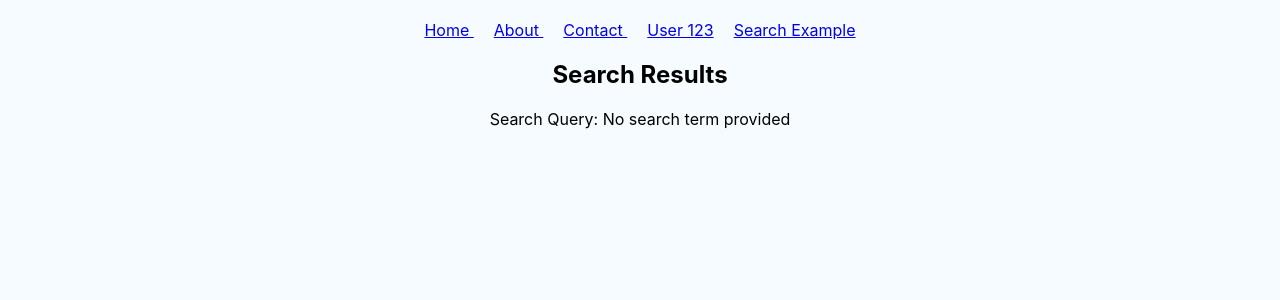
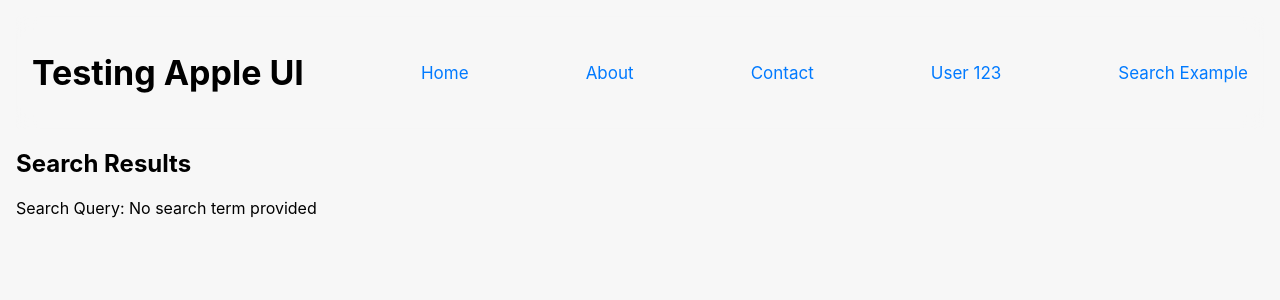
Before and after one commit to Rahulshahare/react-router-gh-pages, a React (Create React App) app: page /react-router-gh-pages/search in a window 1280 px wide. Shown: the top 300 px of the page. Built offline with nearby package versions, Linux system fonts and the light colour scheme.

Commit message:
Trying and testing apple UI

```diff
--- a/src/App.css
+++ /dev/null
@@ -1,38 +0,0 @@
-.App {
-  text-align: center;
-}
-
-.App-logo {
-  height: 40vmin;
-  pointer-events: none;
-}
-
-@media (prefers-reduced-motion: no-preference) {
-  .App-logo {
-    animation: App-logo-spin infinite 20s linear;
-  }
-}
-
-.App-header {
-  background-color: #282c34;
-  min-height: 100vh;
-  display: flex;
-  flex-direction: column;
-  align-items: center;
-  justify-content: center;
-  font-size: calc(10px + 2vmin);
-  color: white;
-}
-
-.App-link {
-  color: #61dafb;
-}
-
-@keyframes App-logo-spin {
-  from {
-    transform: rotate(0deg);
-  }
-  to {
-    transform: rotate(360deg);
-  }
-}
--- a/src/App.js
+++ b/src/App.js
@@ -7,17 +7,19 @@ import Contact from './components/Contact';
 import NotFound from './components/NotFound';
 import User from './components/User';
 import Search from './components/Search';
+import ServiceDetail from './components/ServiceDetail';
 
 function App() {
   return (
     <Router basename='/react-router-gh-pages'>
      {/* <Router> */}
-      <div style={{ textAlign: 'center' }}>
+      <div className='app'>
         <Navbar/>
         <Routes>
           <Route path="/" element={<Home />} />
           <Route path="/about" element={<About />} />
           <Route path="/contact" element={<Contact />} />
+          <Route path="/service/:id" element={<ServiceDetail/>} />
           <Route path="/user/:id" element={<User />} /> {/* Route with URL parameter */}
           <Route path="/search" element={<Search />} /> {/* Route for query parameters */}
           <Route path="*" element={<NotFound/>} />
--- a/src/components/Home.js
+++ b/src/components/Home.js
@@ -1,9 +1,24 @@
-import React from "react";
 
-function Home(){
-    return(
-        <h2>Welcome to HOME Page</h2>
-    )
+import NavBar from './Navbar';
+import ServiceCard from './ServiceCard';
+
+// Sample data (can be replaced with your API or Pullstate store)
+const services = [
+  { id: 1, name: 'Plumbing', price: '$50/hr' },
+  { id: 2, name: 'Cleaning', price: '$40/hr' },
+  { id: 3, name: 'Electrician', price: '$60/hr' },
+];
+
+function Home() {
+  return (
+    <div className="home">
+      <div className="service-list">
+        {services.map((service) => (
+          <ServiceCard key={service.id} {...service} />
+        ))}
+      </div>
+    </div>
+  );
 }
 
 export default Home;
--- a/src/components/Navbar.js
+++ b/src/components/Navbar.js
@@ -4,12 +4,13 @@ import { NavLink } from "react-router-dom";
 
 function Navbar(){
     return(
-        <nav style={{marginBottom: '20px'}}>
-            <NavLink to="/" style={{ margin: '0 10px' }} activeStyle={{ fontWeight: 'bold' }}> Home </NavLink>
-            <NavLink to="/about" style={{ margin: '0 10px' }} activeStyle={{ fontWeight: 'bold' }}> About </NavLink>
-            <NavLink to="/contact" style={{ margin: '0 10px' }} activeStyle={{ fontWeight: 'bold' }}> Contact </NavLink>
-            <NavLink to="/user/123" style={{ margin: '0 10px' }} activeStyle={{ fontWeight: 'bold' }}>User 123</NavLink>
-            <NavLink to="/search?query=example" style={{ margin: '0 10px' }} activeStyle={{ fontWeight: 'bold' }}>Search Example</NavLink>
+        <nav className="nav-bar">
+            <h1 className="large-title">Testing Apple UI</h1>
+            <NavLink to="/" className="nav-link" > Home </NavLink>
+            <NavLink to="/about" className="nav-link"> About </NavLink>
+            <NavLink to="/contact" className="nav-link"> Contact </NavLink>
+            <NavLink to="/user/123" className="nav-link">User 123</NavLink>
+            <NavLink to="/search?query=example" className="nav-link">Search Example</NavLink>
         </nav>
     )
 }
--- /dev/null
+++ b/src/components/ServiceCard.js
@@ -0,0 +1,15 @@
+import { Link } from 'react-router-dom';
+
+function ServiceCard({ id, name, price }) {
+  return (
+    <div className="service-card">
+      <h2 className="headline">{name}</h2>
+      <p className="subhead">{price}</p>
+      <Link to={`/service/${id}`} className="book-button">
+        Book Now
+      </Link>
+    </div>
+  );
+}
+
+export default ServiceCard;
--- /dev/null
+++ b/src/components/ServiceDetail.js
@@ -0,0 +1,29 @@
+import { useParams, Link } from 'react-router-dom';
+import NavBar from './Navbar';
+
+// Mock service data
+const services = {
+  1: { name: 'Plumbing', price: '$50/hr', description: 'Expert plumbing services.' },
+  2: { name: 'Cleaning', price: '$40/hr', description: 'Professional cleaning for your home.' },
+  3: { name: 'Electrician', price: '$60/hr', description: 'Certified electrician services.' },
+};
+
+function ServiceDetail() {
+  const { id } = useParams();
+  const service = services[id];
+
+  return (
+    <div className="service-detail">
+      <div className="content">
+        <h2 className="title1">{service.name}</h2>
+        <p className="subhead">{service.price}</p>
+        <p className="body">{service.description}</p>
+        <Link to="/" className="back-button">
+          Back to Home
+        </Link>
+      </div>
+    </div>
+  );
+}
+
+export default ServiceDetail;
--- a/src/index.css
+++ b/src/index.css
@@ -1,18 +1,177 @@
-body {
-  margin: 0;
-  font-family: -apple-system, BlinkMacSystemFont, 'Segoe UI', 'Roboto', 'Oxygen',
-    'Ubuntu', 'Cantarell', 'Fira Sans', 'Droid Sans', 'Helvetica Neue',
-    sans-serif;
-  -webkit-font-smoothing: antialiased;
-  -moz-osx-font-smoothing: grayscale;
-}
 
-code {
-  font-family: source-code-pro, Menlo, Monaco, Consolas, 'Courier New',
-    monospace;
+@font-face {
+  font-family: 'SFProDisplay';
+  src: url('./font/SFPRODISPLAYREGULAR.OTF') format('woff2');
 }
 
 body {
-  padding: 20px;
-  background-color: #0099ff0a;
+  margin: 0;
+  font-family: -apple-system, BlinkMacSystemFont, 'Segoe UI', Roboto, sans-serif;
+  background-color: #f7f7f7; /* Light mode background per HIG */
 }
+
+.app {
+  min-height: 100vh;
+  padding: 16px; /* 8-point grid doubled for safe area */
+  box-sizing: border-box;
+}
+
+@media (prefers-color-scheme: dark) {
+  body {
+    background-color: #1c2526; /* Dark mode background */
+    color: #ffffff;
+  }
+}
+
+
+/* Navbar */
+.nav-bar {
+  display: flex;
+  justify-content: space-between;
+  align-items: center;
+  padding: 8px 16px; /* 8-point grid spacing */
+  background: rgba(247, 247, 247, 0.8); /* Translucent light background */
+  backdrop-filter: blur(10px); /* Mimics Apple’s blur material */
+  position: sticky;
+  top: 0;
+  z-index: 1000;
+}
+
+.large-title {
+  font-size: 34px; /* Large Title per HIG */
+  font-weight: 700;
+  color: #000000;
+}
+
+.nav-link {
+  font-size: 17px; /* Body text size */
+  color: #007aff; /* Apple’s blue for interactive elements */
+  text-decoration: none;
+}
+
+@media (prefers-color-scheme: dark) {
+  .nav-bar {
+    background: rgba(28, 37, 38, 0.8); /* Translucent dark background */
+  }
+  .large-title {
+    color: #ffffff;
+  }
+  .nav-link {
+    color: #0a84ff; /* Slightly lighter blue for dark mode */
+  }
+}
+
+/* service */
+
+.service-card {
+  background: #ffffff; /* White card background per HIG */
+  border-radius: 10px; /* Rounded corners */
+  padding: 16px; /* 8-point grid doubled */
+  margin: 8px 0; /* 8-point spacing */
+  /* box-shadow: 0 2px 4px rgba(0, 0, 0, 0.1); */
+   /* Subtle shadow for depth */
+}
+.service-card:hover {
+  box-shadow: 0 2px 4px rgba(0, 0, 0, 0.1);
+}
+
+.headline {
+  font-size: 17px; /* Headline text per HIG */
+  font-weight: 600;
+  color: #000000;
+  margin: 0 0 8px 0; /* 8-point spacing */
+}
+
+.subhead {
+  font-size: 15px; /* Subhead text per HIG */
+  color: #8e8e93; /* Secondary text color */
+  margin: 0 0 8px 0;
+}
+
+.book-button {
+  display: inline-block;
+  background: #007aff; /* Apple’s blue */
+  color: #ffffff;
+  font-size: 17px; /* Body text for buttons */
+  font-weight: 600;
+  padding: 12px;
+  border-radius: 8px;
+  text-align: center;
+  text-decoration: none;
+  min-height: 44px; /* Minimum touch target size */
+  line-height: 20px;
+}
+
+@media (prefers-color-scheme: dark) {
+  .service-card {
+    background: #2c2c2e; /* Dark mode card */
+  }
+  .headline {
+    color: #ffffff;
+  }
+  .subhead {
+    color: #8e8e93;
+  }
+  .book-button {
+    background: #0a84ff;
+  }
+}
+
+/* home */
+
+.home {
+  padding: 0 16px; /* Safe area padding */
+}
+
+.service-list {
+  display: flex;
+  flex-direction: column;
+  gap: 8px; /* 8-point grid spacing */
+}
+
+
+/* service details  */
+
+.service-detail {
+  padding: 0 16px;
+}
+
+.content {
+  padding: 16px;
+}
+
+.title1 {
+  font-size: 28px; /* Title 1 per HIG */
+  font-weight: 700;
+  color: #000000;
+  margin-bottom: 8px;
+}
+
+.subhead {
+  font-size: 15px;
+  color: #8e8e93;
+  margin-bottom: 8px;
+}
+
+.body {
+  font-size: 17px; /* Body text per HIG */
+  color: #000000;
+  margin-bottom: 16px;
+}
+
+.back-button {
+  display: inline-block;
+  font-size: 17px;
+  color: #007aff;
+  text-decoration: none;
+}
+
+@media (prefers-color-scheme: dark) {
+  .title1,
+  .body {
+    color: #ffffff;
+  }
+  .back-button {
+    color: #0a84ff;
+  }
+}
```
